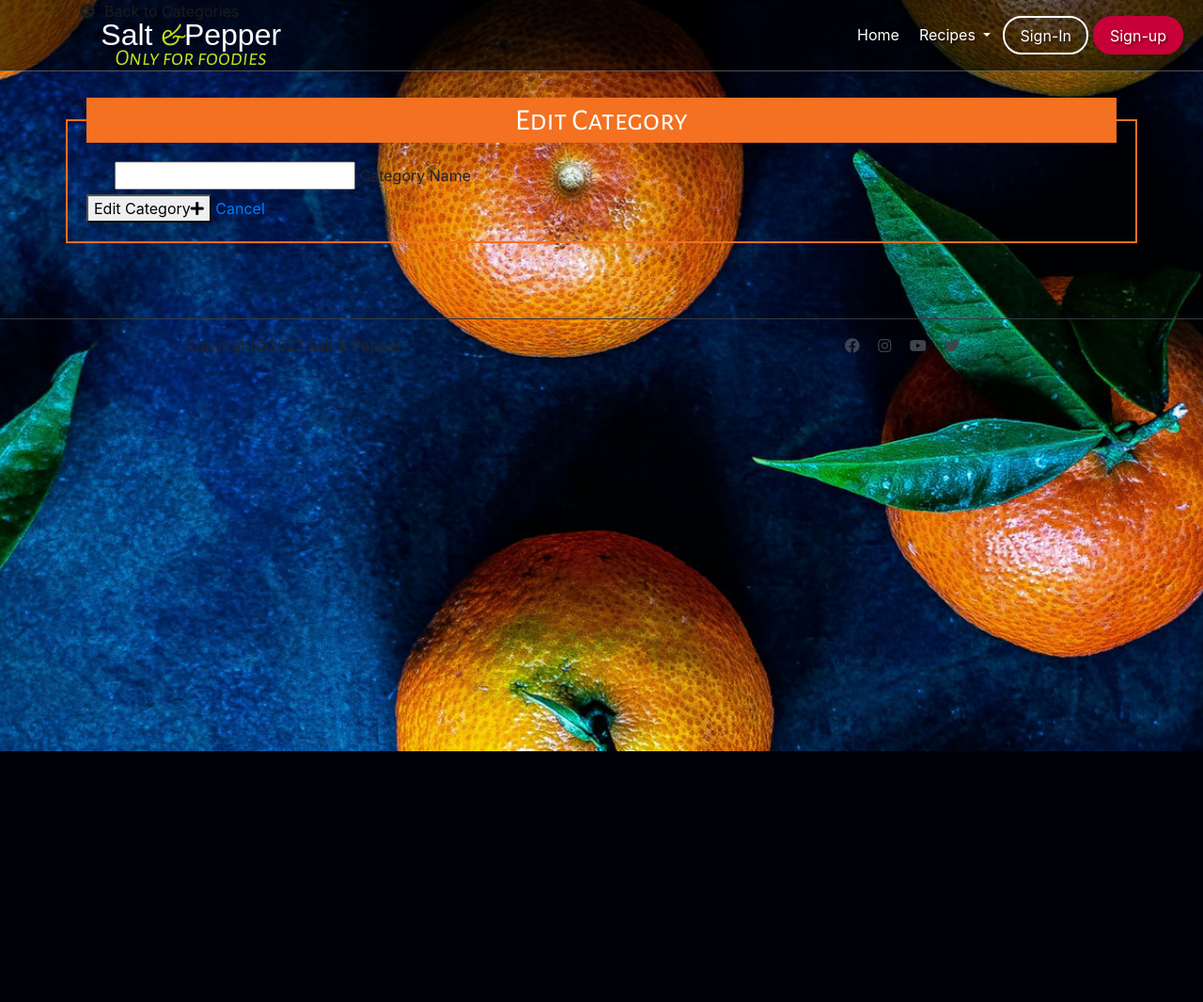
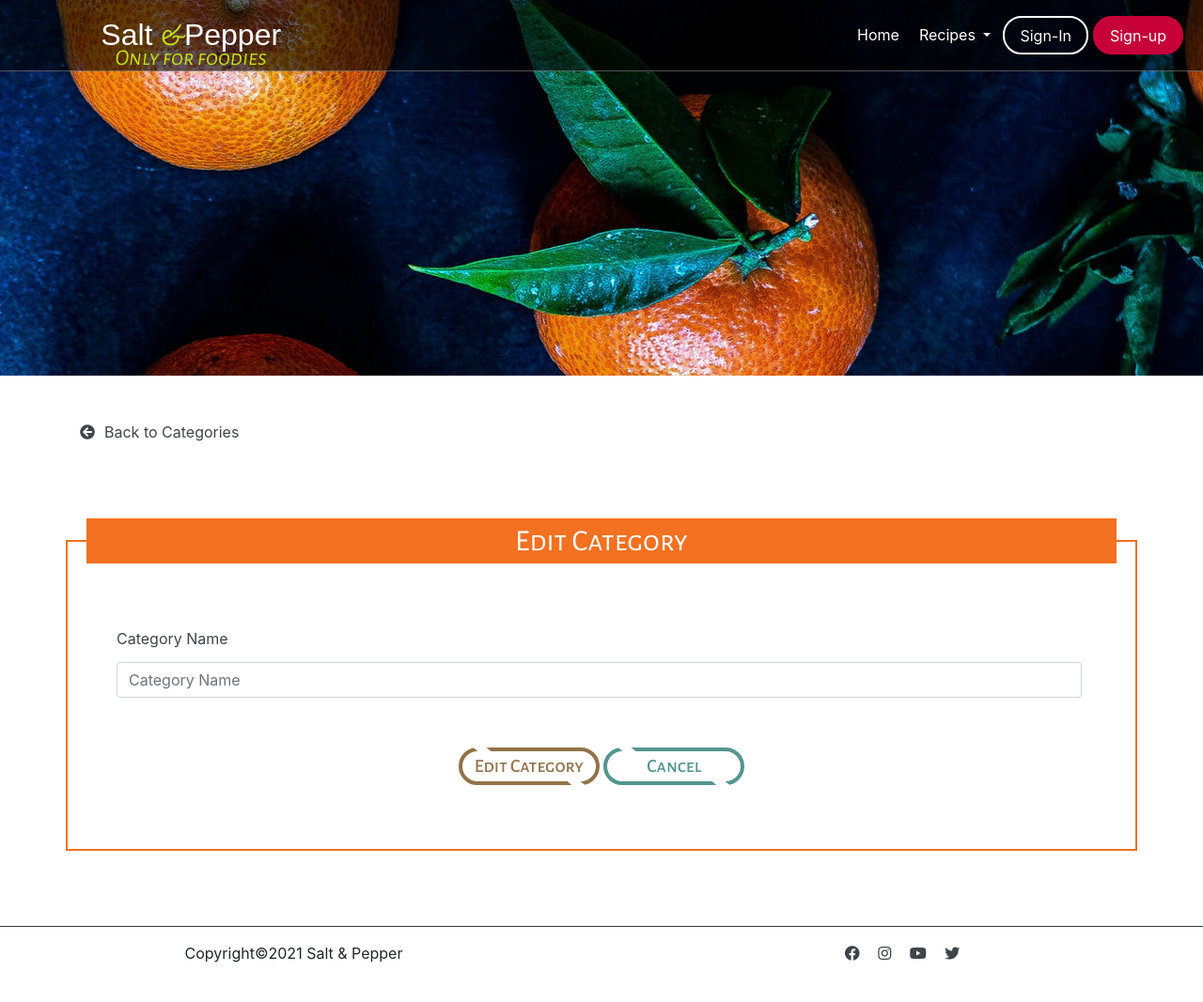
Before and after one commit to szilG/Salt-Papper, a Flask app: template templates/edit_category.html in a window 1280 px wide. Shown: the whole page at 94% size. Before the commit the page ends 800 px from the top, so only its background shows below. Run offline with Flask 2, Linux system fonts and the light colour scheme; the template is opened without the code that fills it, so the values that code supplies are empty; some libraries are stand-ins or nearby versions; some web fonts are replaced.

Commit message:
change materialize css design to bootstarp

```diff
--- a/templates/edit_category.html
+++ b/templates/edit_category.html
@@ -1,55 +1,28 @@
 {% extends "base.html" %}
 {% block content %}
 
-<style>
-    body {
-        background-repeat: no-repeat;
-        background-size: cover;
-        background-attachment: fixed;
-        object-fit: cover;
-        background-image: url("{{url_for('static', filename='img/7.jpg') }}");
-    }
-
-    nav ul a {
-        color: black;
-        text-shadow: 2px 2px 2px rgba(0, 0, 0, 0.5);
-    }
-
-    nav .slogen {
-        color: var(--light-text-color);
-    }
-
-    .nav-wrapper i {
-        color: var(--light-text-color);
-    }
-
-    .row .col {
-        padding: 0 !important;
-    }
-</style>
-
-<div class="container back-to-recipe">
-    <a href="{{ url_for('get_categories') }}"><i class="fas fa-arrow-circle-left"></i>Back to Categories</a>
+<div class="container-fluid add-recipe-img"></div>
+<div class="container back-to-recipe mt-5">
+    <a href="{{ url_for('get_categories') }}"><i class="fas fa-arrow-circle-left"></i>Back to
+        Categories</a>
 </div>
-
 
 <div class="container add-recipe-container">
     <fieldset>
         <legend>Edit Category</legend>
-        <form class="col s12  offset-m3 " method="POST" action="{{ url_for('edit_category', category_id=category._id) }}">
-            <div class="card-panel">
-                <!--Start Chef Name Section-->
-                <div class="input-field col s12">
+        <form method="POST" action="{{ url_for('edit_category', category_id=category._id) }}">
+            <div class="form-panel">
+                <label class="form-label" for="category_name">Category Name</label>
+                <div class="input-group mb-5">
                     <input id="category_name" name="category_name" type="text" minlength="3" maxlength="25"
-                        class="validate" value="{{ category.category_name }}">
-                    <label for="category_name">Category Name</label>
+                        class="form-control validate" rows="1" placeholder="Category Name"
+                        value="{{ category.category_name }}">
                 </div>
-                <!--End Chef Name Section-->
 
                 <div class="row">
-                    <div class="col s12 center-align">
-                        <button type="submit" class="btn-small">Edit Category<i class="fas fa-plus"></i></button>
-                        <a href="{{ url_for('get_categories') }}" class="btn-small">Cancel</a>
+                    <div class="col-sm-12 text-center">
+                        <button type="submit" class="edit-btn-custom">Edit Category</button>
+                        <button class="cancel-btn-custom"><a href="{{ url_for('get_categories') }}">Cancel</a></button>
                     </div>
                 </div>
             </div>
```
